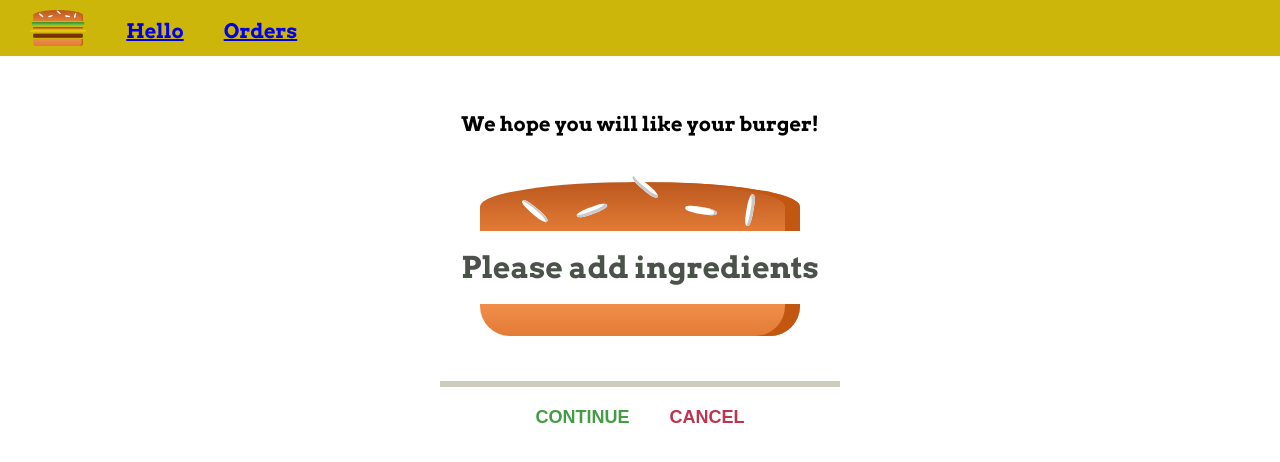
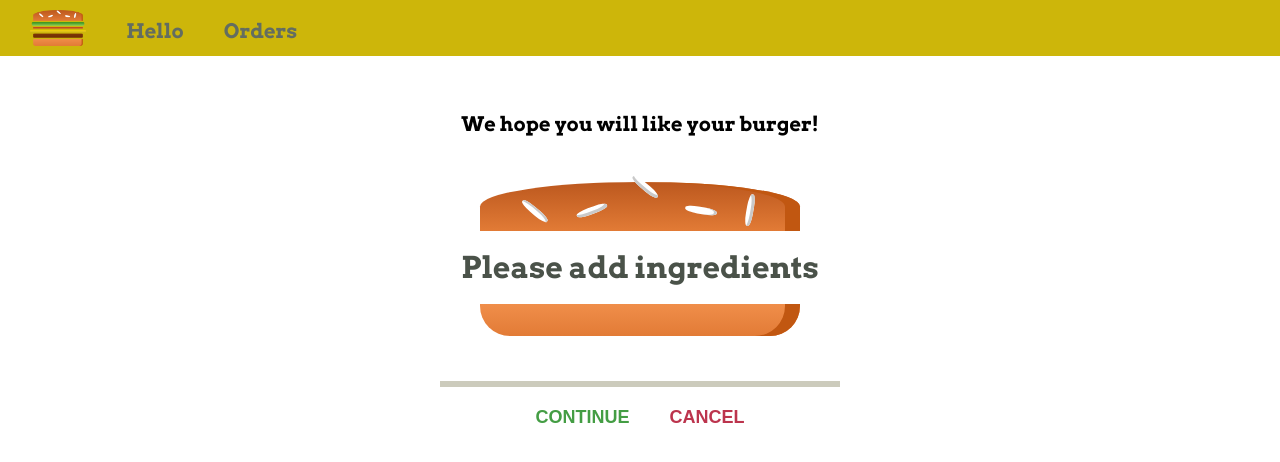
Before and after one commit to pldvd/burger-builder, a React (Create React App) app: page /checkout in a window 1280 px wide. Shown: the top 462 px of the page. Built offline with nearby package versions, Linux system fonts and the light colour scheme.

Commit message:
update nav styles after adding NavLinks

```diff
--- a/src/components/Toolbar/Navigation/Navigation.module.scss
+++ b/src/components/Toolbar/Navigation/Navigation.module.scss
@@ -11,12 +11,12 @@
     padding: 1rem 2rem 0 2rem;
     cursor: pointer;
     border-bottom: 0.4rem solid transparent;
-    transition: all .2s;
+    text-decoration: none;
+    color: #636D61;
 
     @media (hover: hover) {
       &:hover {
         border-bottom: 0.4rem solid rgb(204, 203, 188);
-        transform: translateY(-.3rem);
       }
     }
   }
@@ -35,3 +35,7 @@
     border-bottom: 0.3rem solid rgb(204, 203, 188);
   }
 }
+
+.activeLink {
+  border-bottom: 0.4rem solid rgb(204, 203, 188);
+}
--- a/src/components/Toolbar/Navigation/Navigation.tsx
+++ b/src/components/Toolbar/Navigation/Navigation.tsx
@@ -8,8 +8,8 @@ interface NavigationProps {
 
 const Navigation: React.FC<NavigationProps> = (props) => (
   <ul className={[styles.Navigation, styles[props.type]].join(' ')}>
-    <NavLink to='/hello'>Hello</NavLink>
-    <NavLink to='/orders'>Orders</NavLink>
+    <NavLink to='/hello' activeClassName={styles.activeLink}>Hello</NavLink>
+    <NavLink to='/orders' activeClassName={styles.activeLink}>Orders</NavLink>
   </ul>
 );
 
```
